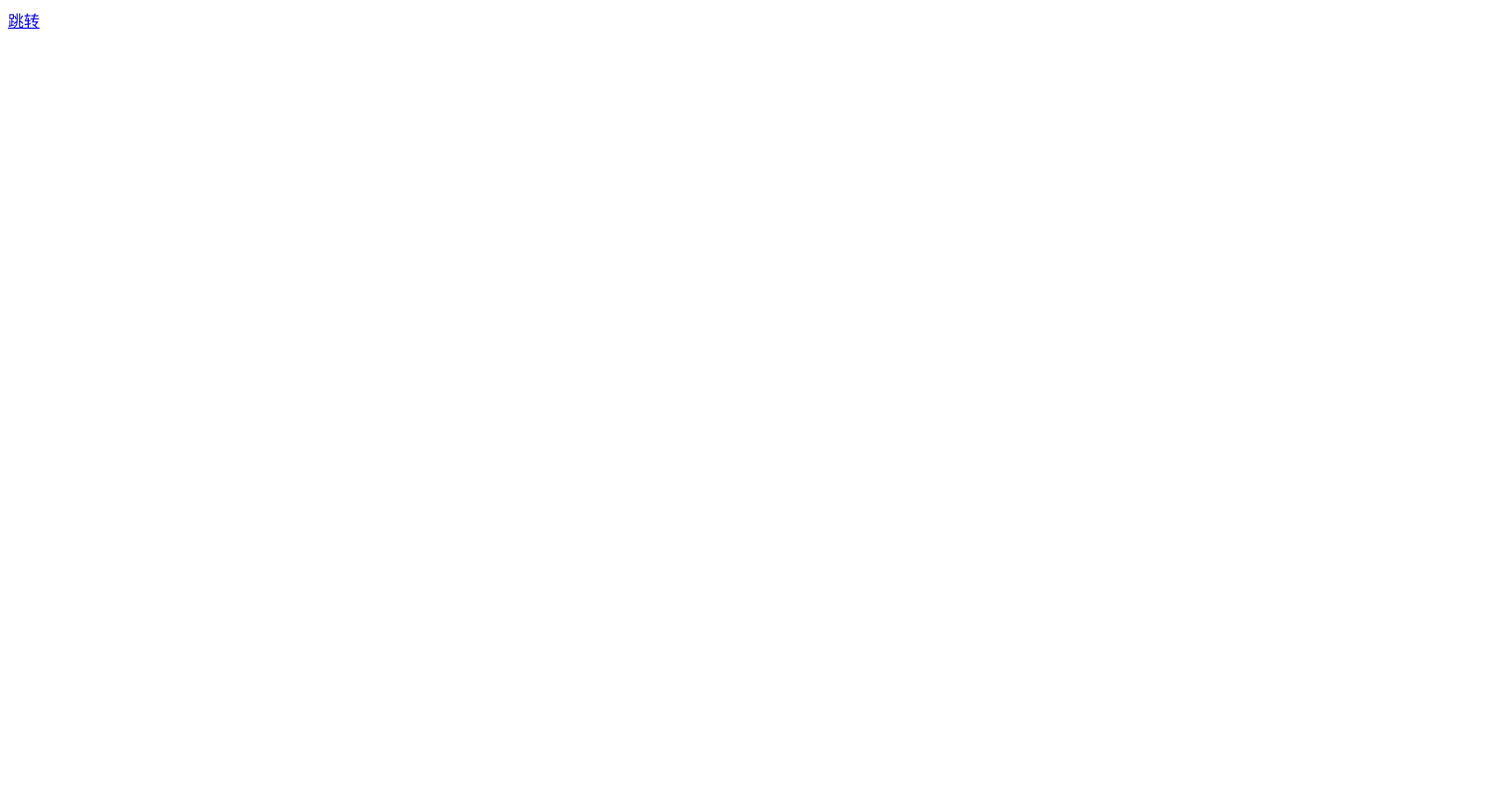
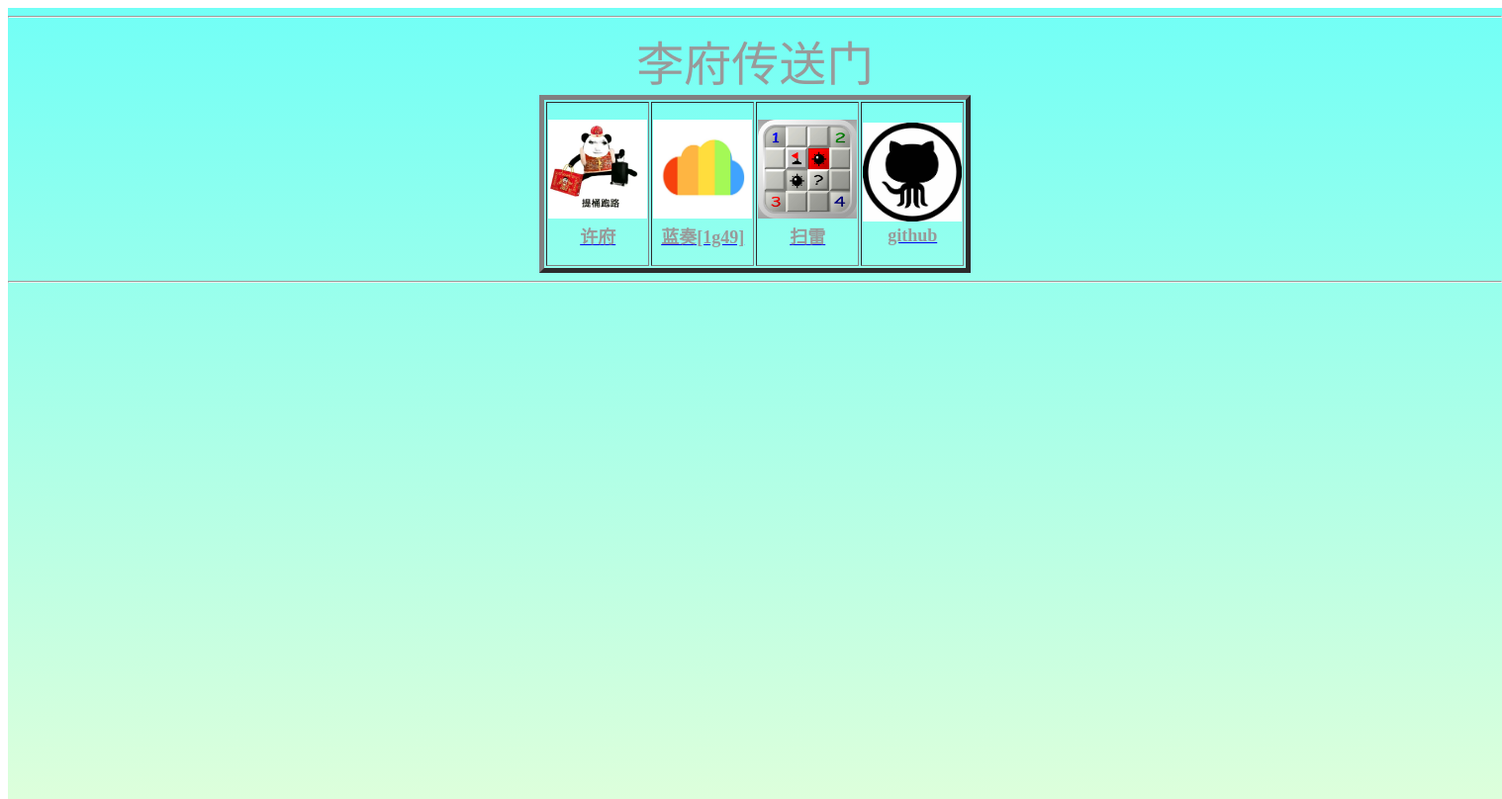
Before and after one commit to mym04/mym04.github.io, a plain HTML site: page index.html in a window 1280 px wide. Shown: the whole page at 99% size, 1518 px wide, since content can reach past the window. Drawn offline with Linux system fonts and the light colour scheme.

Commit message:
Add files via upload

```diff
--- a/index.html
+++ b/index.html
@@ -2,10 +2,91 @@
 <html>
 	<head>
 		<meta charset="utf-8">
-		<title>网页
+		<title>李府
 		</title>
+		<style type="">
+			div {
+				float: left;
+				width: 94.4rem;
+				height: 50rem;
+			}
+			div:nth-child(1) {
+				background: linear-gradient(to top,#ddffdb,#72fff6);
+				background: -webkit-linear-gradient(to top,#ddffdb,#72fff6);
+			}
+		</style>
+
 	</head>
-	<body bgcolor="ffffff">
-		<a href="1.html">跳转</a>
+	<body>
+		<center>
+			<div id="1">
+
+
+				<hr>
+				<center>
+					<table border="5" cellspacing="" cellpadding="">
+						<caption>
+							<font size="7" color="999999">李府传送门</font>
+						</caption>
+						<tr>
+							<th>
+								<p align="center"><a href="https://2361768642.github.io/">
+										<center>
+											<img src="b.jpg" width="100" height="100" title="跳转到许府">
+											<br>
+											<font size="4" color="999999">许府</font>
+										</center>
+									</a></p>
+							</th>
+
+							<th>
+								<p>
+									<center><a href="https://wwz.lanzoum.com/b02fy0igb"><img src="lanz.jpg" width="100"
+												height="100" title="跳转到我的蓝奏"><br>
+											<font size="4" color="999999">蓝奏[1g49]
+											</font>
+										</a></center>
+								</p>
+
+							</th>
+
+							<th>
+								<p>
+									<center><a href="https://www.minesweeper.cn/"><img src="saolei.jpg" width="100"
+												height="100" title="跳转到扫雷"><br>
+											<font size="4" color="999999">扫雷</font>
+										</a></center>
+								</p>
+							</th>
+
+							<th>
+								<p>
+									<center><a href="https://github.com"><img src="github-logo.jpg" width="100"
+												height="100" title="跳转到github"><br>
+											<font size="4" color="999999">github</font>
+										</a></center>
+								</p>
+							</th>
+						</tr>
+						<!--
+				<tr>
+					<td>
+						<center><a href="">
+									<font size="3" color="999999">许府</font>
+								</a>
+						</center>
+					</td>
+					<td>
+						<center><a href=""><font size="3" color="999999">蓝奏[1g49]
+						</font></a></center>
+					</td>
+				</tr>
+				-->
+					</table>
+				</center>
+				<hr>
+			</div>
+		</center>
+
 	</body>
 </html>
```
Also changed, not shown: b.jpg (added), github-logo.jpg (added), lanz.jpg (added), saolei.jpg (added).
